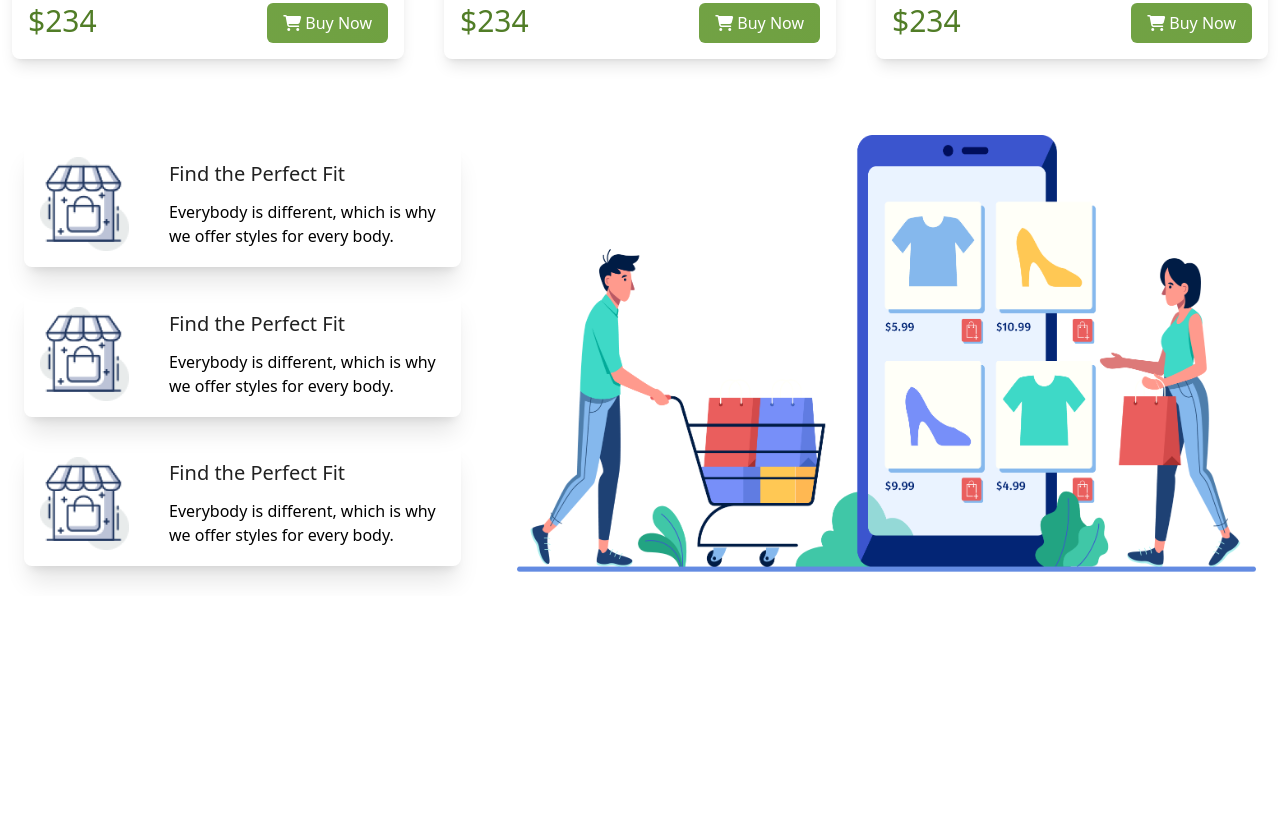
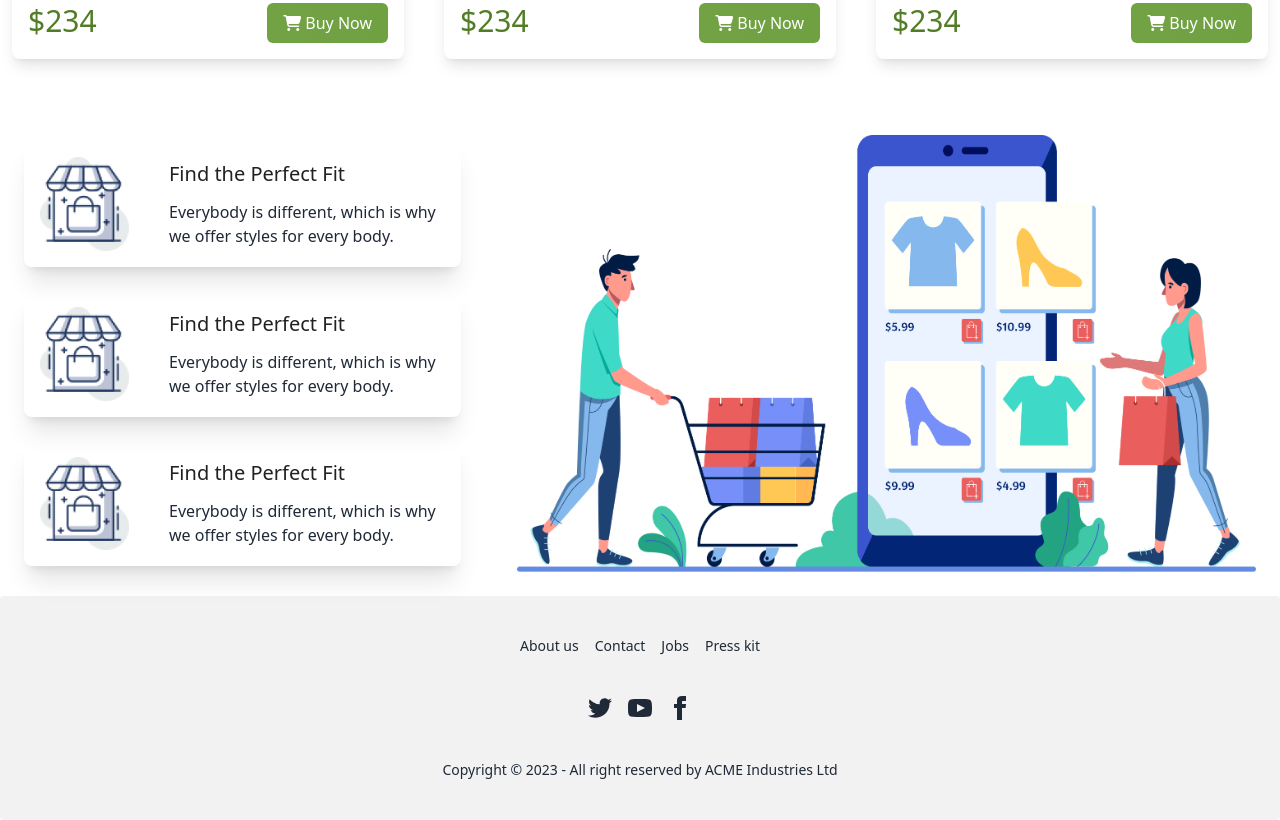
Before and after one commit to Asif3359/talwind-css, a plain HTML site: page index.html in a window 1280 px wide. Shown: the part 2033-2853 px from the top of the page. Before the commit the page ends 2629 px from the top, so only its background shows below. Drawn offline with nearby package versions, Linux system fonts and the light colour scheme.

Commit message:
edit footer

```diff
--- a/index.html
+++ b/index.html
@@ -6,6 +6,8 @@
     <title>Document</title>
     <script src="https://cdn.tailwindcss.com"></script>
     <script src="https://kit.fontawesome.com/4045de93ce.js" crossorigin="anonymous"></script>
+    <link href="https://cdn.jsdelivr.net/npm/daisyui@3.5.0/dist/full.css" rel="stylesheet" type="text/css" />
+    <script src="https://cdn.tailwindcss.com"></script>
 </head>
 <body>
     <header class="bg-[#bef94fa5] h-full">
@@ -202,6 +204,24 @@
         </section>
 
     </main>
+    <footer class="footer footer-center p-10 bg-base-200 text-base-content rounded">
+        <div class="grid grid-flow-col gap-4">
+          <a class="link link-hover">About us</a>
+          <a class="link link-hover">Contact</a>
+          <a class="link link-hover">Jobs</a>
+          <a class="link link-hover">Press kit</a>
+        </div>
+        <div>
+          <div class="grid grid-flow-col gap-4">
+            <a><svg xmlns="http://www.w3.org/2000/svg" width="24" height="24" viewBox="0 0 24 24" class="fill-current"><path d="M24 4.557c-.883.392-1.832.656-2.828.775 1.017-.609 1.798-1.574 2.165-2.724-.951.564-2.005.974-3.127 1.195-.897-.957-2.178-1.555-3.594-1.555-3.179 0-5.515 2.966-4.797 6.045-4.091-.205-7.719-2.165-10.148-5.144-1.29 2.213-.669 5.108 1.523 6.574-.806-.026-1.566-.247-2.229-.616-.054 2.281 1.581 4.415 3.949 4.89-.693.188-1.452.232-2.224.084.626 1.956 2.444 3.379 4.6 3.419-2.07 1.623-4.678 2.348-7.29 2.04 2.179 1.397 4.768 2.212 7.548 2.212 9.142 0 14.307-7.721 13.995-14.646.962-.695 1.797-1.562 2.457-2.549z"></path></svg></a>
+            <a><svg xmlns="http://www.w3.org/2000/svg" width="24" height="24" viewBox="0 0 24 24" class="fill-current"><path d="M19.615 3.184c-3.604-.246-11.631-.245-15.23 0-3.897.266-4.356 2.62-4.385 8.816.029 6.185.484 8.549 4.385 8.816 3.6.245 11.626.246 15.23 0 3.897-.266 4.356-2.62 4.385-8.816-.029-6.185-.484-8.549-4.385-8.816zm-10.615 12.816v-8l8 3.993-8 4.007z"></path></svg></a>
+            <a><svg xmlns="http://www.w3.org/2000/svg" width="24" height="24" viewBox="0 0 24 24" class="fill-current"><path d="M9 8h-3v4h3v12h5v-12h3.642l.358-4h-4v-1.667c0-.955.192-1.333 1.115-1.333h2.885v-5h-3.808c-3.596 0-5.192 1.583-5.192 4.615v3.385z"></path></svg></a>
+          </div>
+        </div>
+        <div>
+          <p>Copyright © 2023 - All right reserved by ACME Industries Ltd</p>
+        </div>
+      </footer>
 
 </body>
 </html>
```
